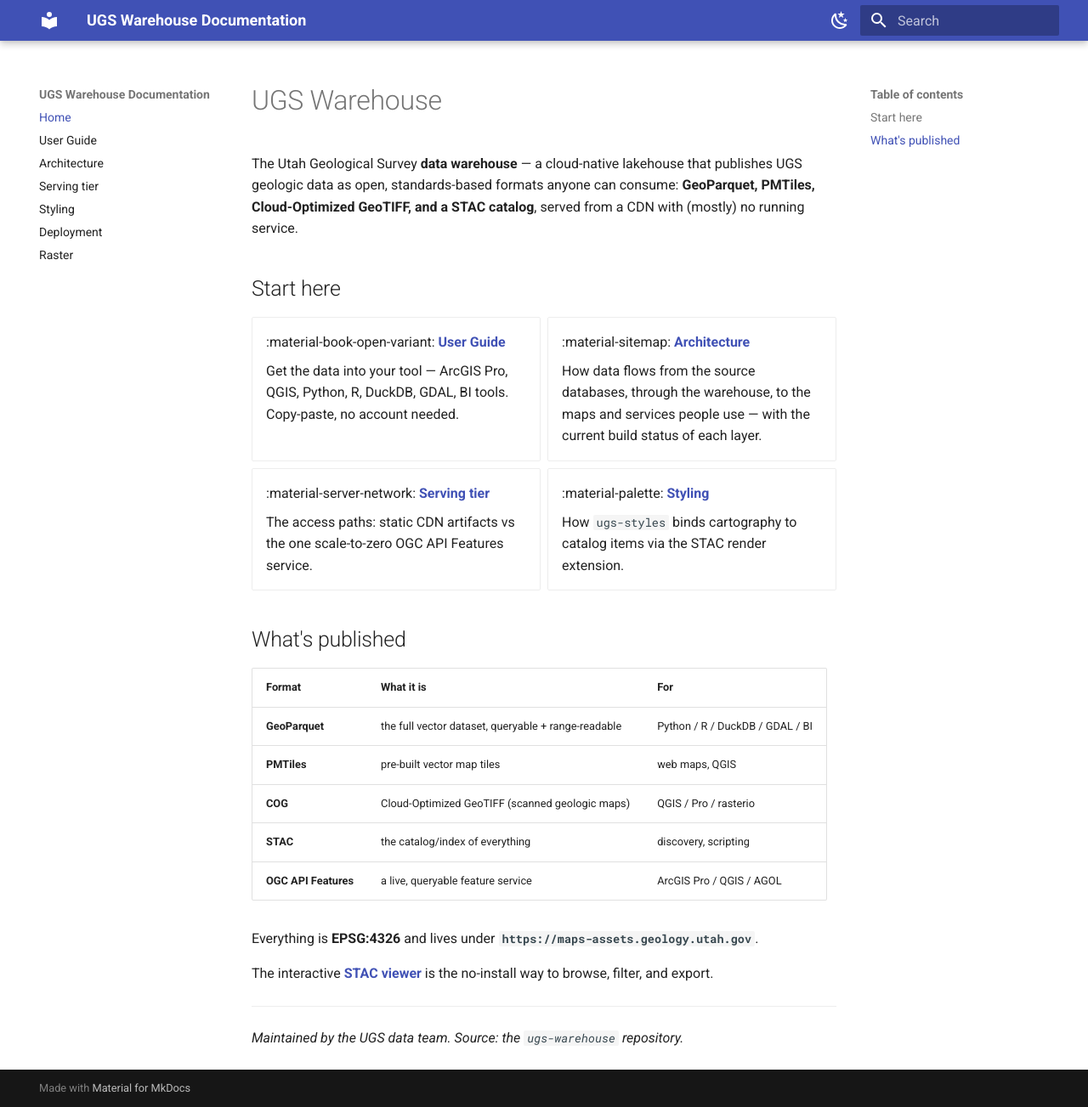
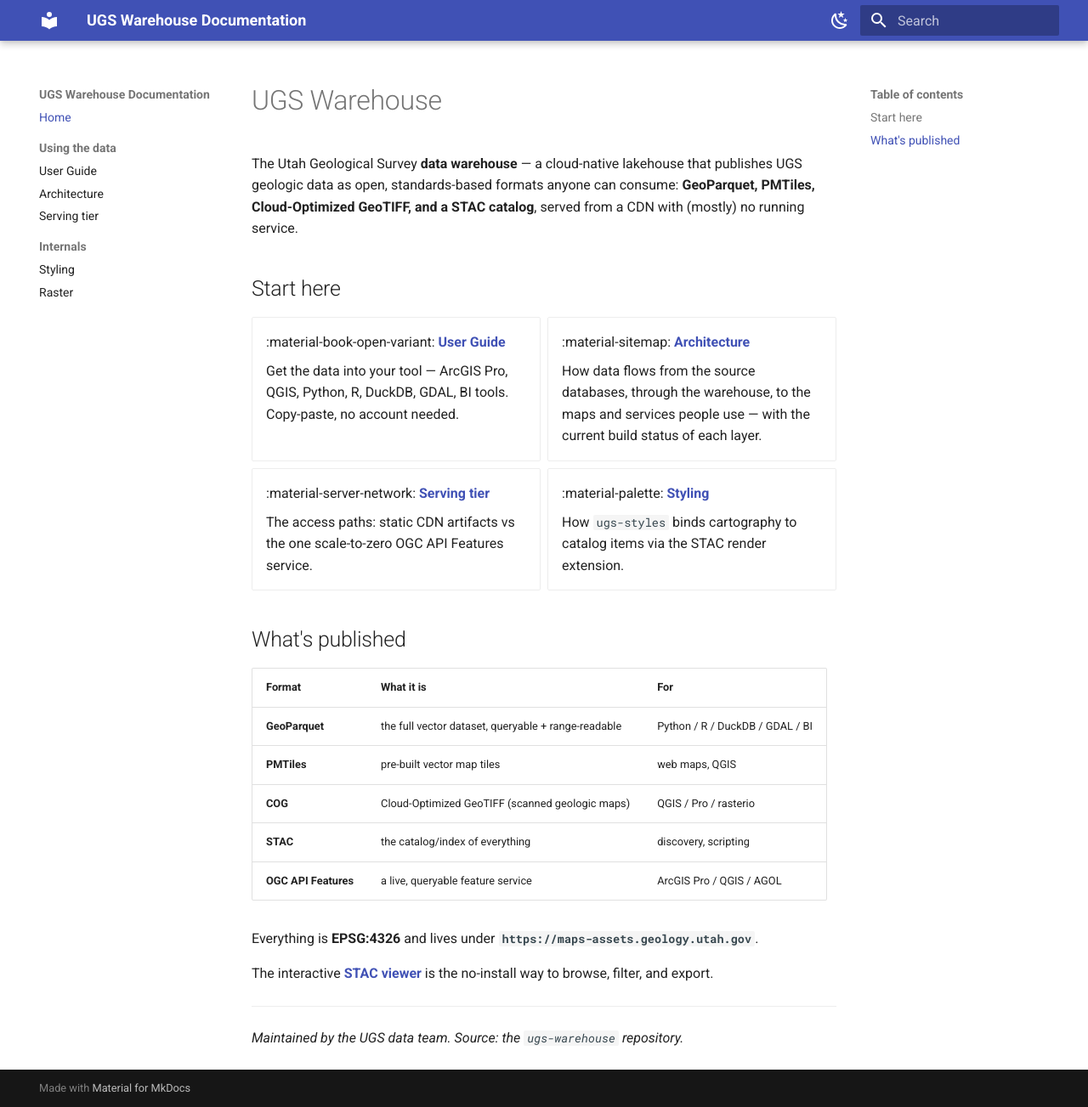
Before and after one commit to UGS-GIO/ugs-warehouse, an MkDocs documentation site: the page built from docs/index.md, in a window 1280 px wide and 1303 px high. Shown: the whole window at 85% size. Built offline with MkDocs 1.6.1 and Material for MkDocs 9.7.7, drawn with Linux system fonts in a browser that asks for light colours; some of the changed lines change nothing that is shown.

Commit message:
docs: section the nav (consumer vs internals) + keep infra docs off the public site
Not-exhausting pass: nav grouped into "Using the data" (User Guide, Architecture, Serving)
and "Internals" (Styling, Raster), so consumers hit the how-to first. DEPLOY/HANDOFF/ROADMAP/
specs are excluded from the published build (exclude_docs) — DEPLOY carries SA emails + grants
and the CDN site is public; the rest are working notes. They stay in the repo for devs.

```diff
--- a/mkdocs.yml
+++ b/mkdocs.yml
@@ -23,12 +23,22 @@ theme:
 # docs/ but are intentionally out of the published site.
 nav:
   - Home: index.md
-  - User Guide: USER_GUIDE.md
-  - Architecture: ARCHITECTURE.md
-  - Serving tier: SERVING.md
-  - Styling: STYLING.md
-  - Deployment: DEPLOY.md
-  - Raster: RASTER.md
+  - Using the data:
+      - User Guide: USER_GUIDE.md
+      - Architecture: ARCHITECTURE.md
+      - Serving tier: SERVING.md
+  - Internals:
+      - Styling: STYLING.md
+      - Raster: RASTER.md
+
+# Internal / transient / infra docs stay in the repo but are NOT published to the public CDN site
+# (DEPLOY carries SA emails + grants; HANDOFF/ROADMAP are working notes; specs are design drafts).
+exclude_docs: |
+  DEPLOY.md
+  HANDOFF.md
+  ROADMAP.md
+  RASTER_SPEC.md
+  INTEGRATION_GEOLMAP.md
 
 plugins:
   - search
```
